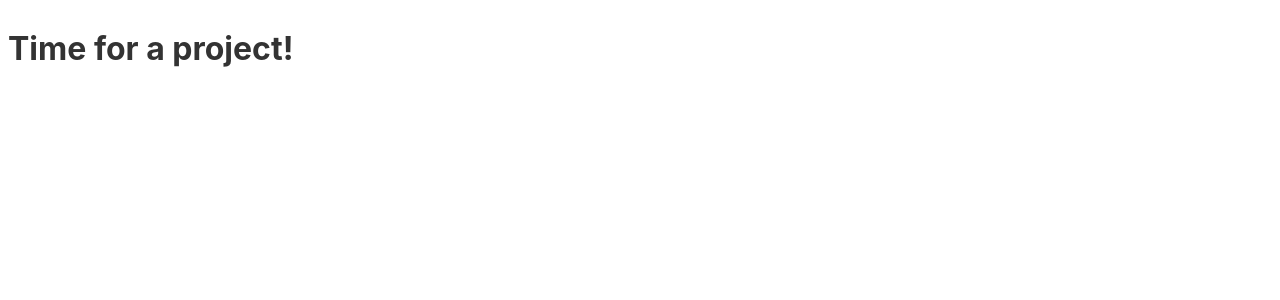
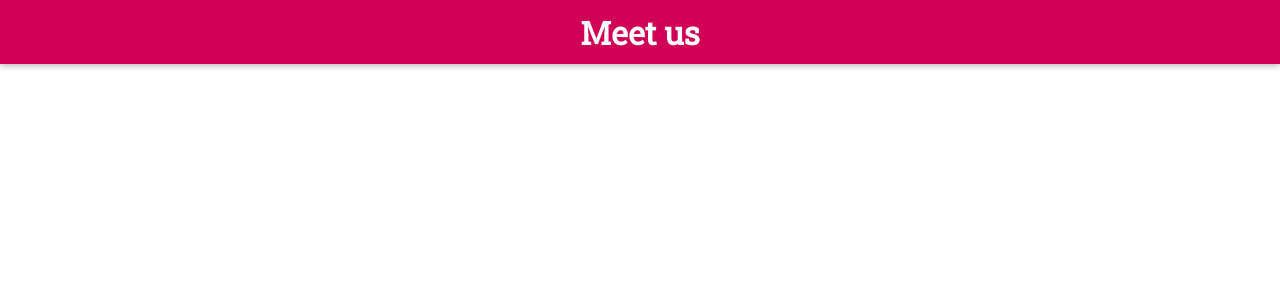
Before and after one commit to br9191fr/svelte2, a Svelte app: page / in a window 1280 px wide. Shown: the top 300 px of the page. Built offline with nearby package versions, Linux system fonts and the light colour scheme.

Commit message:
Base project

```diff
--- a/package.json
+++ b/package.json
@@ -1,6 +1,7 @@
 {
   "name": "svelte-app",
   "version": "1.0.0",
+  "type": "module",
   "scripts": {
     "build": "rollup -c",
     "dev": "rollup -c -w",
--- a/public/global.css
+++ b/public/global.css
@@ -1,3 +1,4 @@
+@import url('https://fonts.googleapis.com/css?family=Lato|Roboto+Slab');
 html, body {
 	position: relative;
 	width: 100%;
--- a/rollup.config.js
+++ b/rollup.config.js
@@ -1,8 +1,9 @@
+import { spawn } from 'child_process';
 import svelte from 'rollup-plugin-svelte';
 import commonjs from '@rollup/plugin-commonjs';
+import terser from '@rollup/plugin-terser';
 import resolve from '@rollup/plugin-node-resolve';
 import livereload from 'rollup-plugin-livereload';
-import { terser } from 'rollup-plugin-terser';
 import css from 'rollup-plugin-css-only';
 
 const production = !process.env.ROLLUP_WATCH;
@@ -17,7 +18,7 @@ function serve() {
 	return {
 		writeBundle() {
 			if (server) return;
-			server = require('child_process').spawn('npm', ['run', 'start', '--', '--dev'], {
+			server = spawn('npm', ['run', 'start', '--', '--dev'], {
 				stdio: ['ignore', 'inherit', 'inherit'],
 				shell: true
 			});
@@ -54,7 +55,8 @@ export default {
 		// https://github.com/rollup/plugins/tree/master/packages/commonjs
 		resolve({
 			browser: true,
-			dedupe: ['svelte']
+			dedupe: ['svelte'],
+			exportConditions: ['svelte']
 		}),
 		commonjs(),
 
--- a/src/App.svelte
+++ b/src/App.svelte
@@ -3,7 +3,26 @@
 </script>
 
 <style>
+    header {
+        position: fixed;
+        top: 0;
+        left: 0;
+        width: 100%;
+        height: 4rem;
+        background: #cf0056;
+        display: flex;
+        justify-content: center;
+        align-items: center;
+        box-shadow: 0 2px 6px rgba(0,0,0,0.26);
+    }
+    h1 {
+        color: white;
+        font-family: 'Roboto Slab', serif;
+        margin: 0;
+    }
 
 </style>
-
+<header>
+    <h1>Meet us</h1>
+</header>
 <h1>Time for a project!</h1>
```
